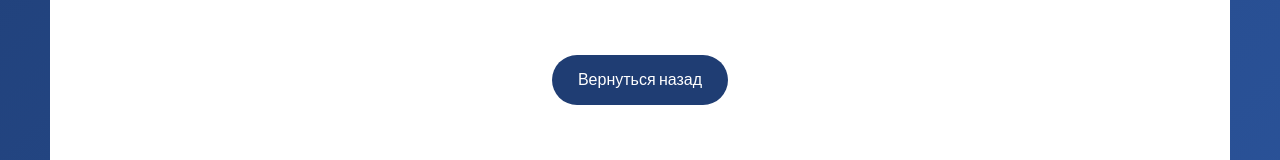
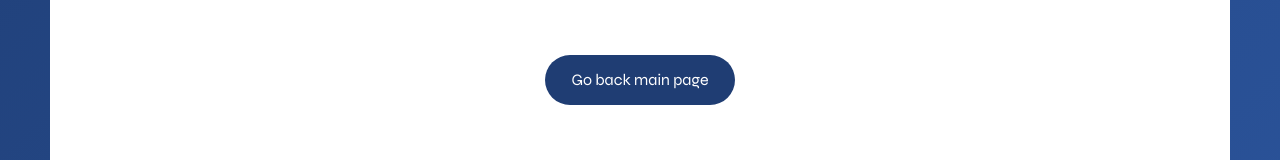
Before and after one commit to melnig/pizza-app, a React (Vite) app: page /cart in a window 1280 px wide. Shown: the part 641-801 px from the top of the page. Built offline with nearby package versions, Linux system fonts and the light colour scheme.

Commit message:
fix; fix cart button

```diff
--- a/src/components/CartEmpty.jsx
+++ b/src/components/CartEmpty.jsx
@@ -17,7 +17,7 @@ export default function CartEmpty() {
           </p>
           <img src={img} alt="Empty cart" />
           <Link to="/" class="button button--back">
-            <span>Вернуться назад</span>
+            <span>Go back main page</span>
           </Link>
         </div>
       </div>
```
